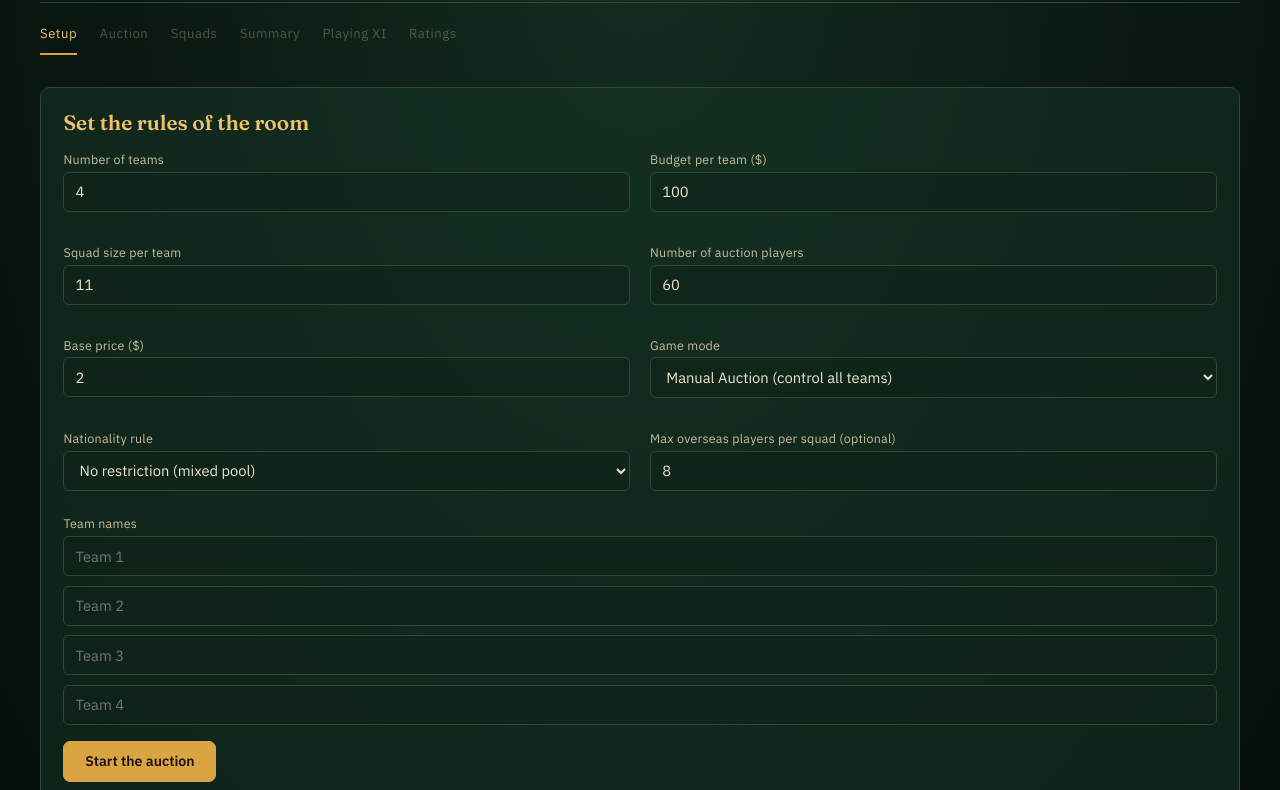
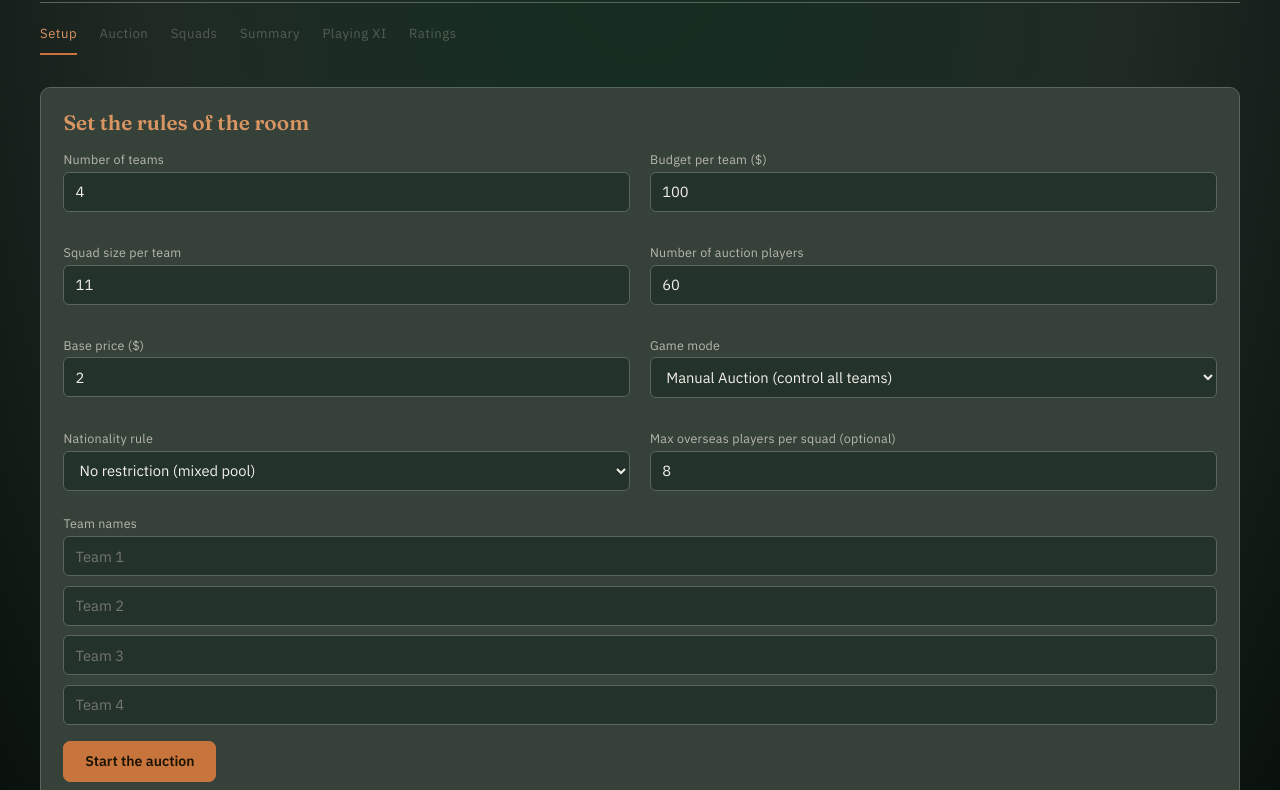
Before and after one commit to shaharyan1826-svg/cricket-auction-game, a plain HTML site: page frontend/index.html in a window 1280 px wide. Shown: the part 87-877 px from the top of the page. Drawn offline with Linux system fonts and the light colour scheme.

Commit message:
Update style.css

```diff
--- a/frontend/style.css
+++ b/frontend/style.css
@@ -1,20 +1,22 @@
 @import url('https://fonts.googleapis.com/css2?family=Fraunces:opsz,wght@9..144,500;9..144,600;9..144,700&family=IBM+Plex+Sans:wght@400;500;600;700&display=swap');
 
+
 :root {
-  --pitch: #0B1912;
-  --pitch-2: #112A1D;
-  --panel: #16332392;
-  --panel-solid: #16332e;
-  --line: #2C4A38;
-  --cream: #EFE6CF;
-  --cream-dim: #C8BE9F;
-  --gold: #D9A441;
-  --gold-bright: #F0C168;
-  --sold: #4FAE96;
-  --unsold: #C1443C;
+  --pitch: #202A25;
+  --pitch-2: #2D3831;
+  --panel: #354139;
+  --panel-solid: #354139;
+  --line: #59665B;
+  --cream: #F2F0E8;
+  --cream-dim: #B8B8AD;
+  --gold: #C8753D;
+  --gold-bright: #D99562;
+  --sold: #879B83;
+  --unsold: #C65D50;
   --font-display: 'Fraunces', Georgia, 'Times New Roman', serif;
   --font-body: 'IBM Plex Sans', -apple-system, BlinkMacSystemFont, 'Segoe UI', sans-serif;
 }
+
 
 * { box-sizing: border-box; }
 
```
